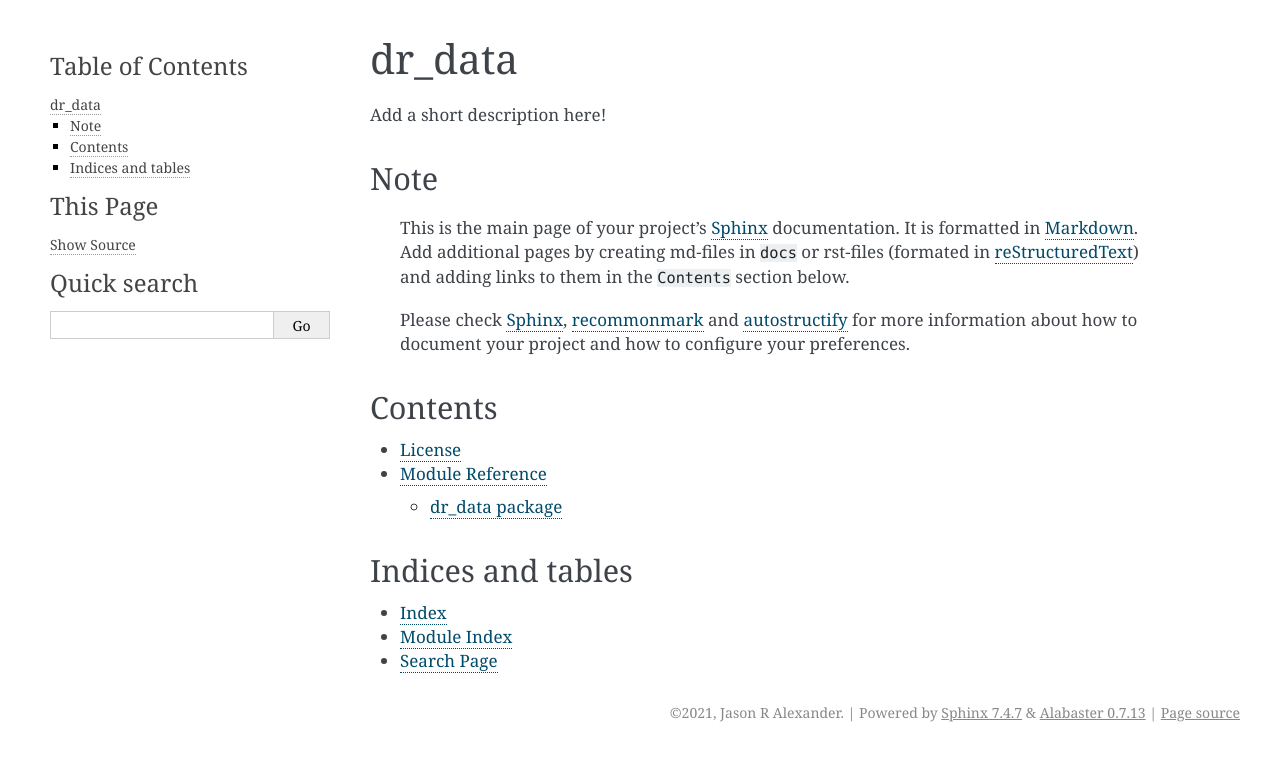
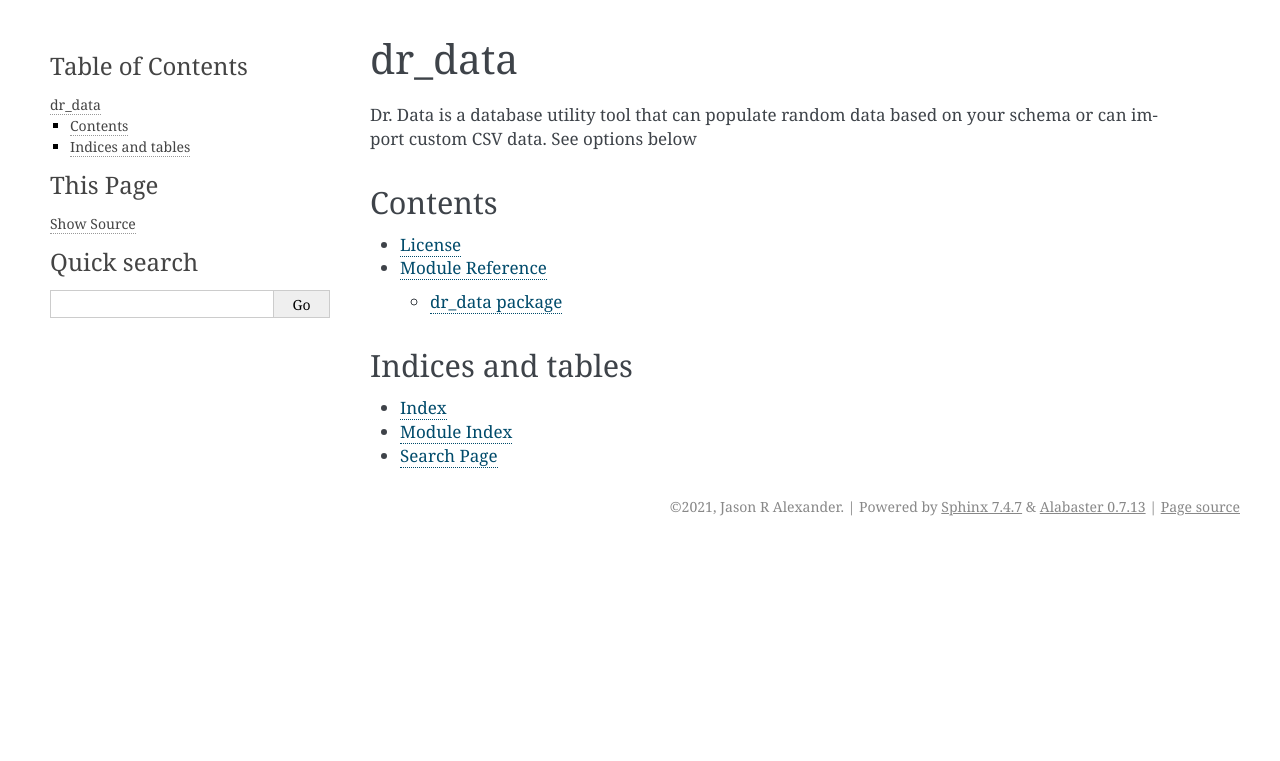
Before and after one commit to sunnysidesounds/dr_data, a Sphinx documentation site: the page built from docs/index.md, in a window 1280 px wide. Shown: the top 761 px of the page. Built offline with Sphinx 7.4.7, drawn with Linux system fonts in a browser that asks for light colours.

```diff
--- a/docs/index.md
+++ b/docs/index.md
@@ -1,18 +1,6 @@
 # dr_data
 
-Add a short description here!
-
-
-## Note
-
-> This is the main page of your project's [Sphinx] documentation. It is
-> formatted in [Markdown]. Add additional pages by creating md-files in
-> `docs` or rst-files (formated in [reStructuredText]) and adding links to
-> them in the `Contents` section below.
->
-> Please check [Sphinx], [recommonmark] and [autostructify] for more information
-> about how to document your project and how to configure your preferences.
-
+Dr. Data is a database utility tool that can populate random data based on your schema or can import custom CSV data. See options below
 
 ## Contents
 
```
Also changed, not shown: README.md (+11 -11 lines), 1 other file.
